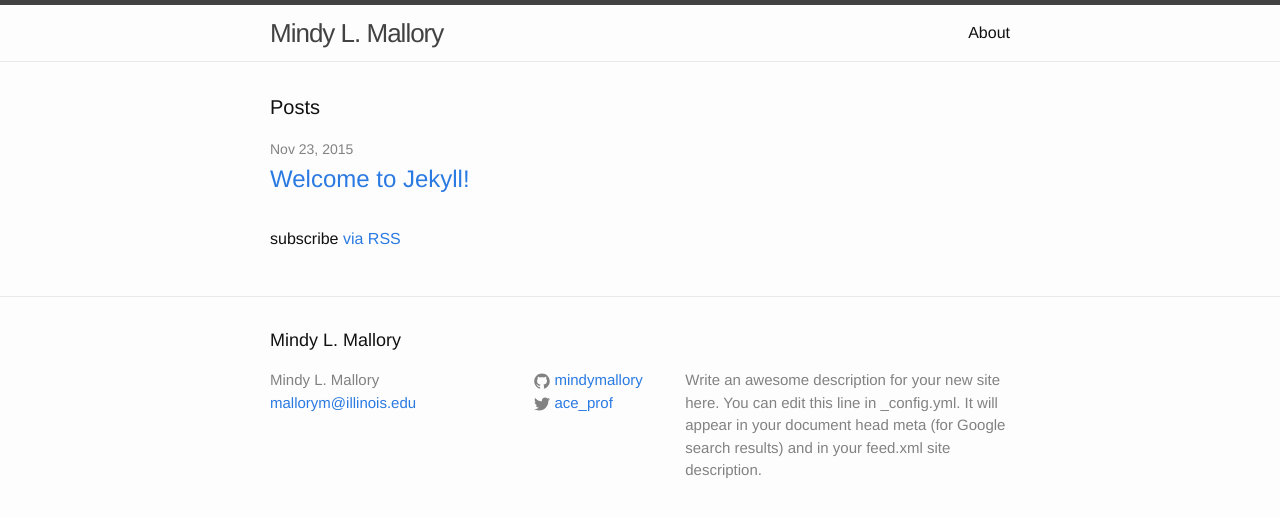
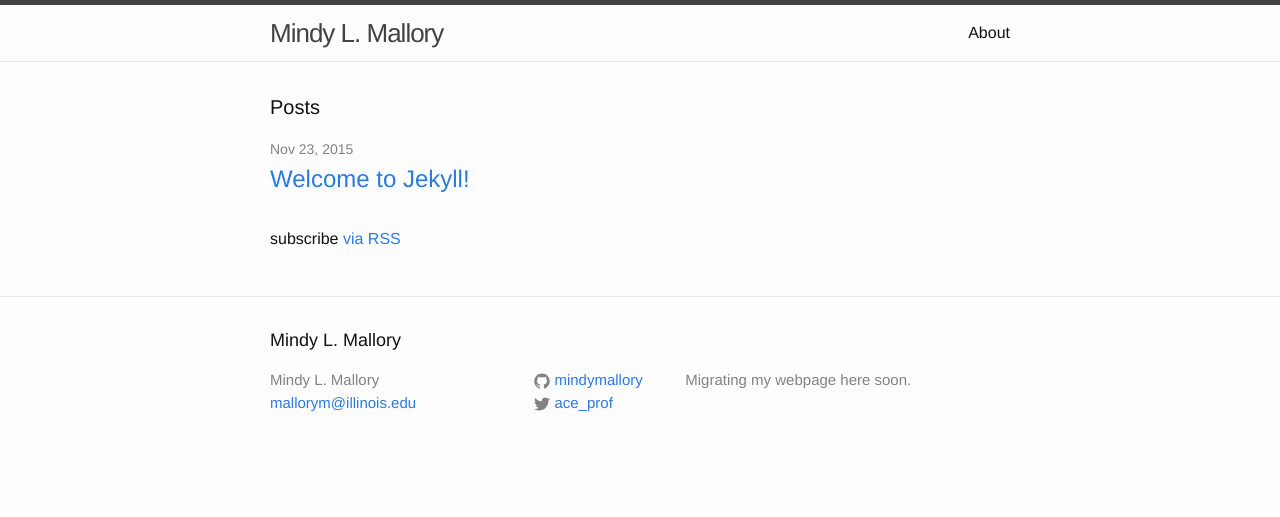
Before and after one commit to mindymallory/mindymallory.github.io, a Jekyll site: the page built from index.html, in a window 1280 px wide. Shown: the top 517 px of the page. Built offline with Jekyll 4.4.1, drawn with Linux system fonts in a browser that asks for light colours.

Commit message:
ffsknslf

```diff
--- a/_config.yml
+++ b/_config.yml
@@ -9,9 +9,7 @@
 title: Mindy L. Mallory
 email: mallorym@illinois.edu
 description: > # this means to ignore newlines until "baseurl:"
-  Write an awesome description for your new site here. You can edit this
-  line in _config.yml. It will appear in your document head meta (for
-  Google search results) and in your feed.xml site description.
+  Migrating my webpage here soon.
 baseurl: "" # the subpath of your site, e.g. /blog
 url: "http://yourdomain.com" # the base hostname & protocol for your site
 twitter_username: ace_prof
```
